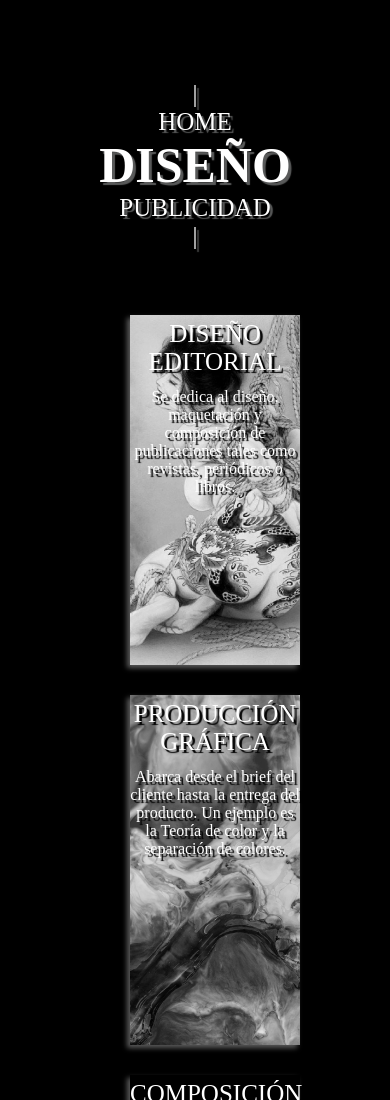
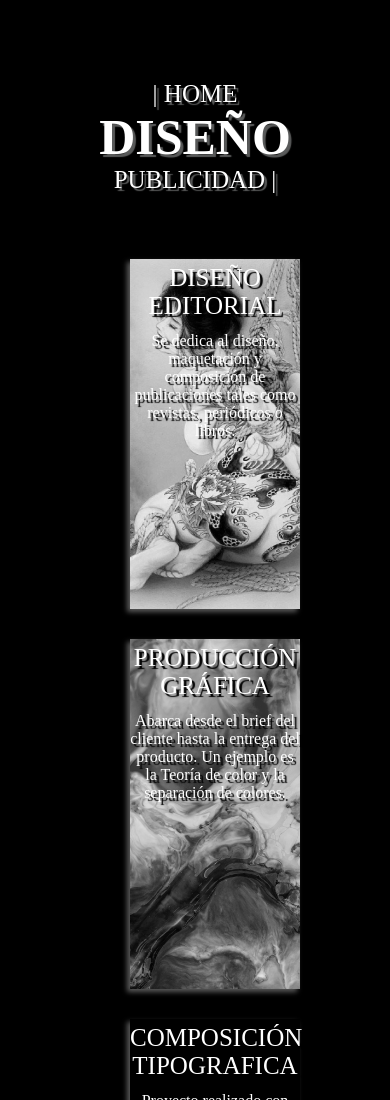
Before and after one commit to oscuragraphics/oscuragraphics.github.io, a plain HTML site: page design.html in a window 390 px wide. Shown: the top 1100 px of the page. Drawn offline with Linux system fonts and the light colour scheme; a web font is replaced by a local one.

Commit message:
Another mobile tweak

```diff
--- a/assets/style.css
+++ b/assets/style.css
@@ -81,7 +81,7 @@ html, body, .app-container{
 }
 
 @media only screen and (max-width: 464px) {
-    .navigation-content > a,
+    /* .navigation-content > a, */
     .navigation-content > h1 {
         display: block;
     }
```
